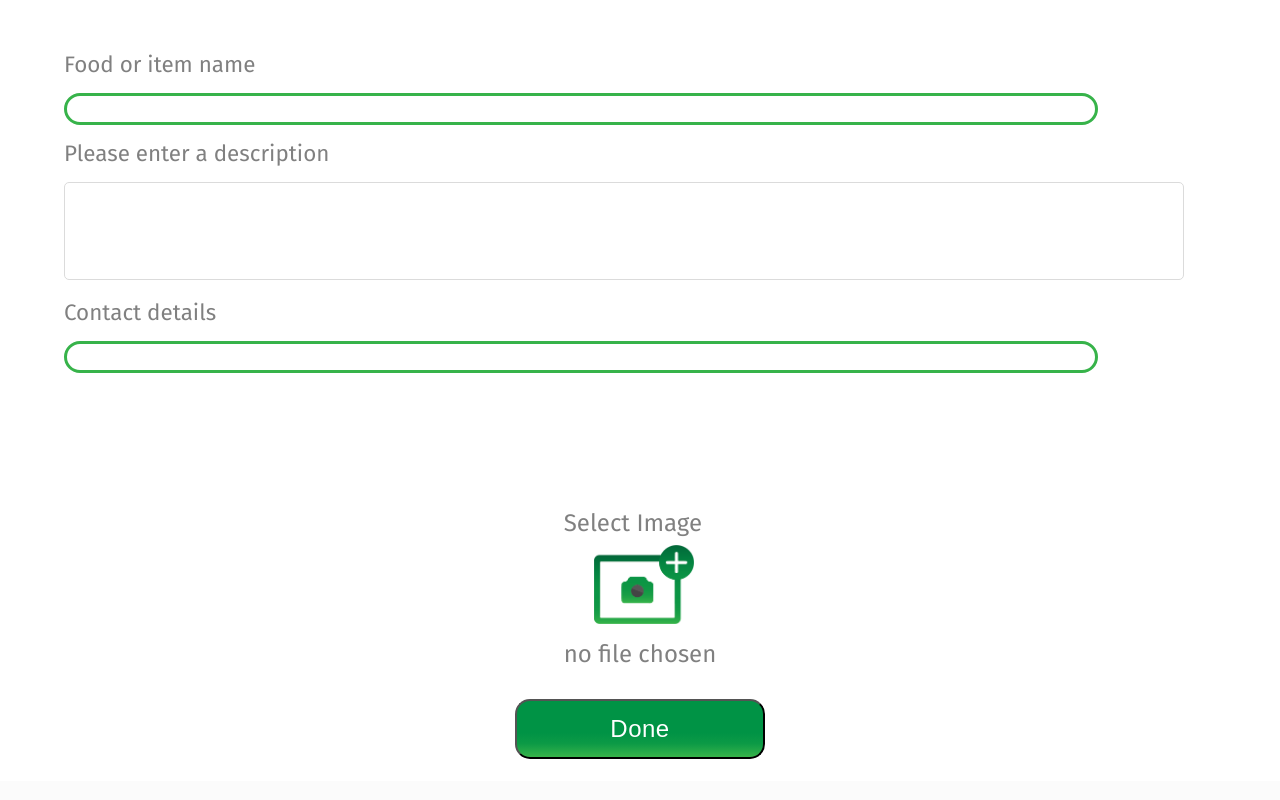
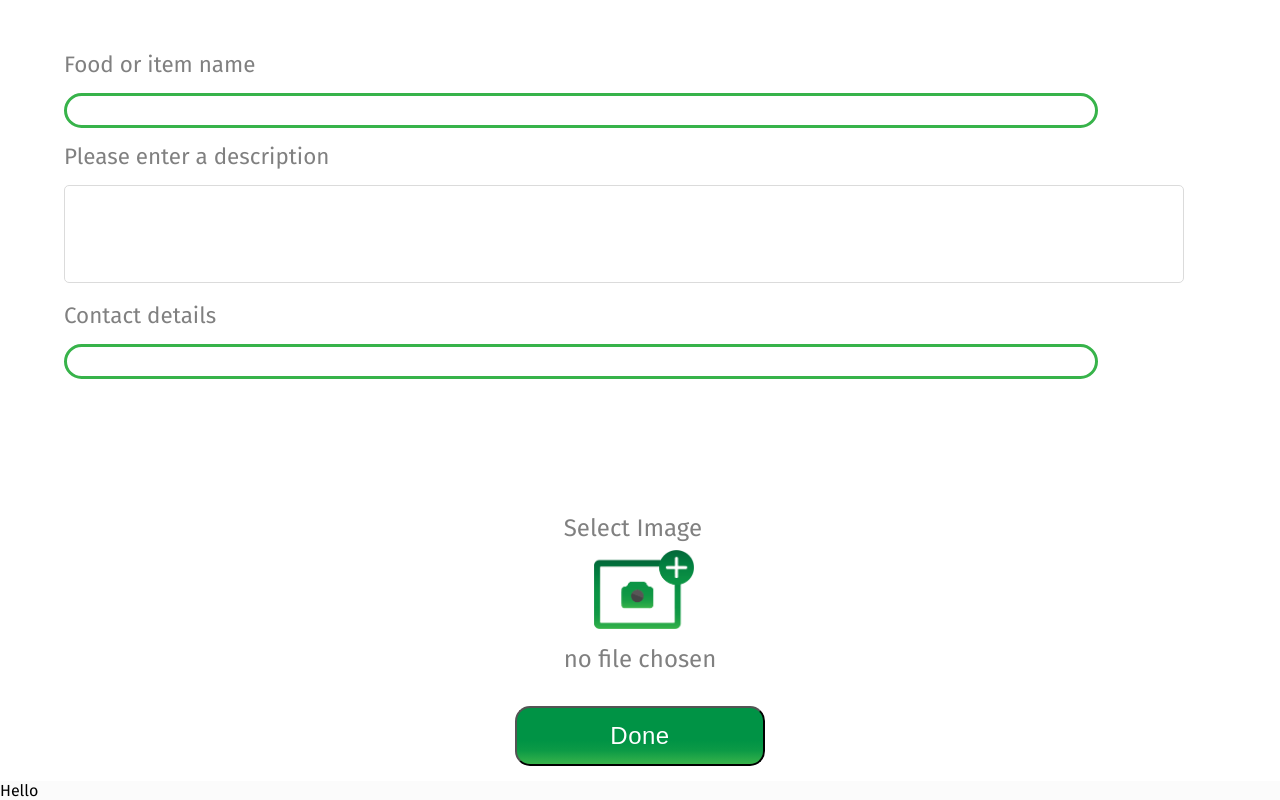
Before and after one commit to nathanpeter636/summative_natejaden, a React (Create React App) app: page /addlisting in a window 1280 px wide. Shown: the part 319-1119 px from the top of the page. Built offline with nearby package versions, Linux system fonts and the light colour scheme.

Commit message:
commiting

```diff
--- a/src/App.jsx
+++ b/src/App.jsx
@@ -25,6 +25,10 @@ function App() {
         <EditListing path="/edit-listing/:id"/>
 
       </Router>
+
+
+
+      <footer>Hello</footer>
     </div>
   );
 }
--- a/src/components/ViewListing.jsx
+++ b/src/components/ViewListing.jsx
@@ -9,6 +9,9 @@ import "../css/viewlisting.css"
 import { MdDelete } from "react-icons/md";
 import { MdQuestionAnswer } from "react-icons/md";
 import { MdSettingsPhone } from "react-icons/md";
+import { MdEdit } from "react-icons/md";
+
+
 
 import BackArrow from "../images/back.png"
 
@@ -129,13 +132,19 @@ export default class ViewBook extends Component {
 <span>View</span></h1>
 </div>
 
+<MdDelete onClick={() => this.deleteDialog.show()}
+style={{ color: "rgb(97, 97, 97)", fontSize: "1.8em" }}
+/>
+
+<MdEdit onClick={() => this.deleteDialog.show()}
+style={{ color: "rgb(97, 97, 97)", fontSize: "1.8em" }}
+/>
+
+
+
 </header>
 
-          {/* <MdDelete onClick={() => this.deleteDialog.show()}
 
-
-            style={{ color: "rgb(232, 61, 23)", fontSize: "1.8em" }}
-          /> */}
 
 
 
--- a/src/css/home.css
+++ b/src/css/home.css
@@ -161,7 +161,7 @@ body {
     box-shadow: black;
     /* background-color: white; */
     background-color: rgb(0, 0, 0);
-    border: solid 3.5px #cacaca;
+    /* border: solid 1.5px #cacaca; */
 
 
     border-radius: 10px;
@@ -183,7 +183,7 @@ body {
 .data_container h2 {
     width: 100%;
     padding: 0.3rem;
-    background-color: rgba(0, 0, 0, 0.568);
+    background-color: rgba(75, 75, 75, 0.568);
     margin-top: 70%;
     z-index: 10;
     position: absolute;
@@ -192,8 +192,10 @@ body {
     bottom: -1rem;
     left: 0rem;
     color: rgb(241, 241, 241);
-    font-size: 1.1rem;
+    font-size: 1rem;
     letter-spacing: 0.06em;
+
+
 
 }
 
@@ -205,7 +207,7 @@ input {
     border: 3.5px solid #37b34a;
 
    width: 80vw;
-   height: 1.5rem;
+   height: 1.7rem;
    border-radius: 30px;
 
    /* box-shadow: 0px 2px 5px 1px #dadada; */
```
